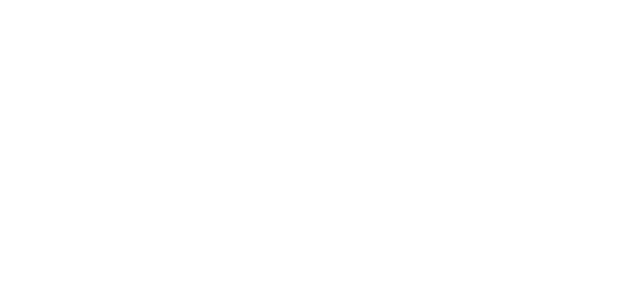
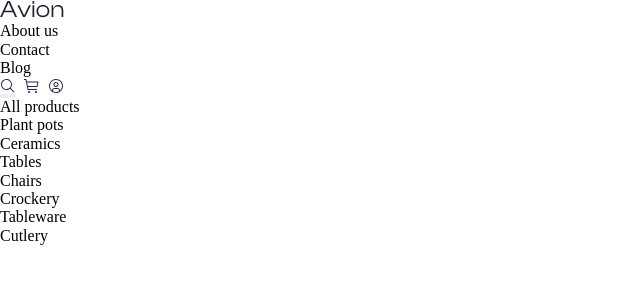
Before and after one commit to Rom-Freedom/Avion, a plain HTML site: page avion-starter/index.html in a window 1280 px wide. Shown: the whole page, without its empty margins (0-640 px from the left). Drawn offline with Linux system fonts and the light colour scheme.

Commit message:
make up the header section

```diff
--- a/avion-starter/css/main.css
+++ b/avion-starter/css/main.css
@@ -1,3 +1,26 @@
 @import url(./normalize.css);
 @import url(./settings.css);
 @import url(./blocks/_btn.css);
+
+* {
+    margin: 0;
+    padding: 0;
+    box-sizing: border-box;
+    text-decoration: none;
+    list-style-type: none;
+    outline: none;
+    border: none;
+    overflow: hidden;
+    scroll-behavior: smooth;
+}
+
+
+a {
+    color: inherit;
+    cursor: pointer;
+}
+
+::selection {
+    background-color: purple;
+    color: plum;
+}
--- a/avion-starter/index.html
+++ b/avion-starter/index.html
@@ -1,19 +1,79 @@
 <!DOCTYPE html>
-<html lang="en">
+<html lang="en" class="page">
 <head>
     <meta charset="UTF-8">
     <meta name="viewport" content="width=device-width, initial-scale=1.0">
     <title>Avion</title>
     <link rel="stylesheet" href="css/main.css">
 </head>
-<body>
+<body class="page__body">
     <header class="header">
         <div class="header__top">
-
+            <div class="container header__container header__top-container"></div>
         </div>
         <div class="header__">
-
+            <a href="/" class="logo">
+                <img src="./img/Avion.svg" alt="logo">
+            </a>
+            <div class="header__details">
+                <ul class="header__lis">
+                    <li class="header__item">
+                        <a href="#" class="header__link">About us</a>
+                    </li>
+                    <li class="header__item"></li>
+                        <a href="#" class="header__link">Contact</a>
+                    </li>
+                    <li class="header__item"></li>
+                        <a href="#" class="header__link">Blog</a>
+                    </li>
+                </ul>
+                <!-- HEADER ICONS -->
+                 <div class="header__buttons">
+                    <button class="header__button" aria-label="Search">
+                        <img src="./img/Search.svg" alt="search">
+                    </button>
+                    <button class="header__button" aria-label="Cart"></button>
+                        <img src="./img/Shopping--cart.svg" alt="search">
+                    </button>
+                    <button class="header__button" aria-label="User"></button>
+                        <img src="./img/User--avatar.svg" alt="user">
+                    </button>
+                 </div>
+            </div>
         </div>
+        <!-- HEADER BOTTOM -->
+         <div class="header__bottom">
+            <div class="container header__container header__bottom-container">
+                <nav class="nav">
+                    <ul class="nav__list">
+                        <li class="nav__item">
+                            <a href="#" class="nav__link">All products</a>
+                        </li>
+                        <li class="nav__item"></li>
+                            <a href="#" class="nav__link">Plant pots</a>
+                        </li>
+                        <li class="nav__item"></li>
+                            <a href="#" class="nav__link">Ceramics</a>
+                        </li>
+                        <li class="nav__item"></li>
+                            <a href="#" class="nav__link">Tables</a>
+                        </li>
+                        <li class="nav__item"></li>
+                            <a href="#" class="nav__link">Chairs</a>
+                        </li>
+                        <li class="nav__item"></li>
+                            <a href="#" class="nav__link">Crockery</a>
+                        </li>
+                        <li class="nav__item"></li>
+                            <a href="#" class="nav__link">Tableware</a>
+                        </li>
+                        <li class="nav__item"></li>
+                            <a href="#" class="nav__link">Cutlery</a>
+                        </li>
+                    </ul>
+                </nav>
+            </div>
+         </div>
     </header>
 </body>
 </html>
```
Also changed, not shown: avion-starter/img/Avion.svg (added), avion-starter/img/Search.svg (added), avion-starter/img/Shopping--cart.svg (added), avion-starter/img/User--avatar.svg (added).
